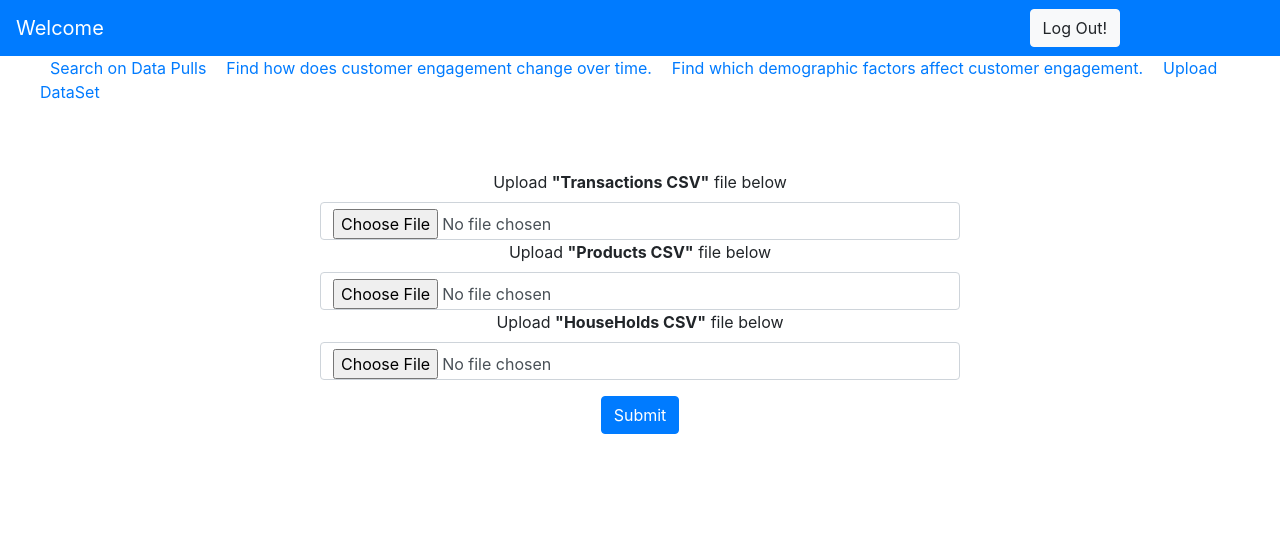
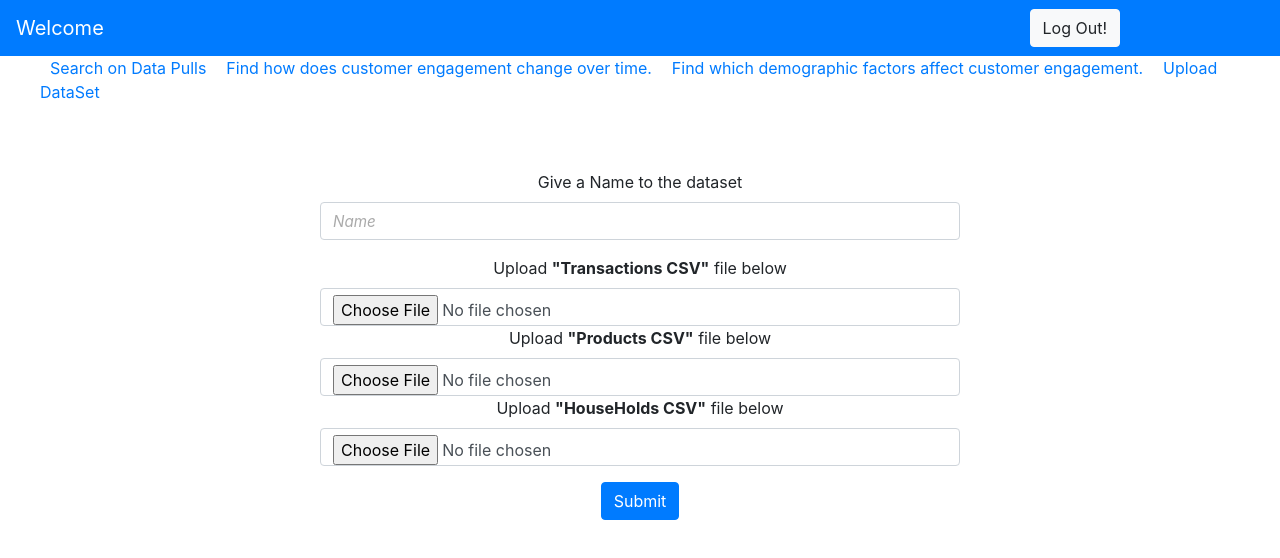
Before and after one commit to Akhil-Reddy-Challa/cloud-compute-project, a React (Create React App) app in the folder front-end/: page /home/page4 in a window 1280 px wide. Shown: the top 558 px of the page. Built offline with nearby package versions, Linux system fonts and the light colour scheme; no server answers.

Commit message:
added a text field in the form to assign the dataSet a name

```diff
--- a/front-end/src/components/Page4.js
+++ b/front-end/src/components/Page4.js
@@ -1,6 +1,10 @@
+import { useState } from "react";
+
 const { Backend_API } = require("../utils/Backend_API");
 
 const Page4 = () => {
+  const [dataSetName, setDataSetName] = useState("");
+
   const handleFilesUpload = async (e) => {
     e.preventDefault(); //Prevents page reload
 
@@ -18,7 +22,9 @@ const Page4 = () => {
       method: "POST",
       body: file_data,
     });
-    console.log(status);
+    if (status === 200) {
+      console.log("Files inserted succesfully");
+    }
   };
   return (
     <div id="mainContainer">
@@ -27,6 +33,18 @@ const Page4 = () => {
         encType="multipart/form-data"
       >
         <div className="mb-3">
+          <div class="form-group">
+            <label for="exampleInputEmail1">Give a Name to the dataset</label>
+            <input
+              type="text"
+              value={dataSetName}
+              onChange={(e) => setDataSetName(e.target.value)}
+              className="form-control"
+              aria-describedby="emailHelp"
+              placeholder="Name"
+              required
+            />
+          </div>
           <label htmlFor="csvFile" className="form-label">
             Upload <b>"Transactions CSV"</b> file below
           </label>
```
